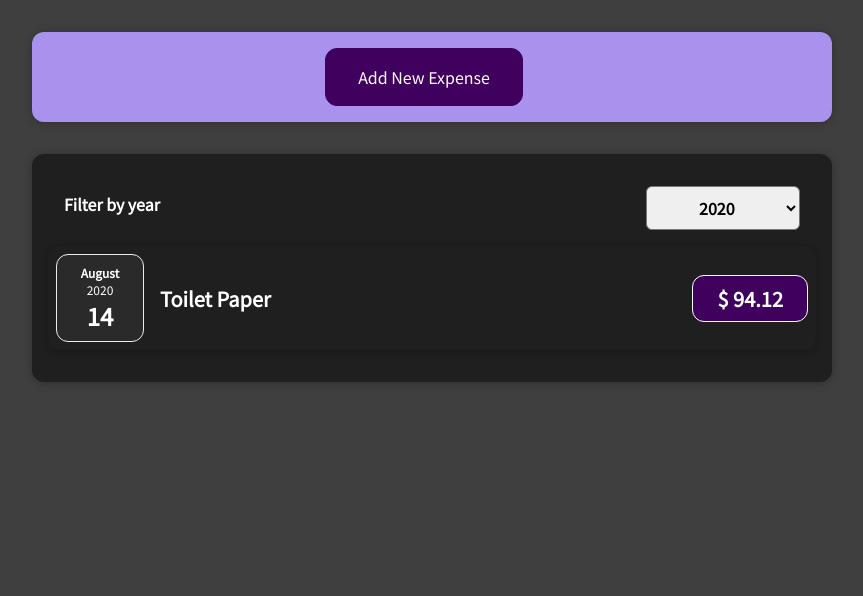
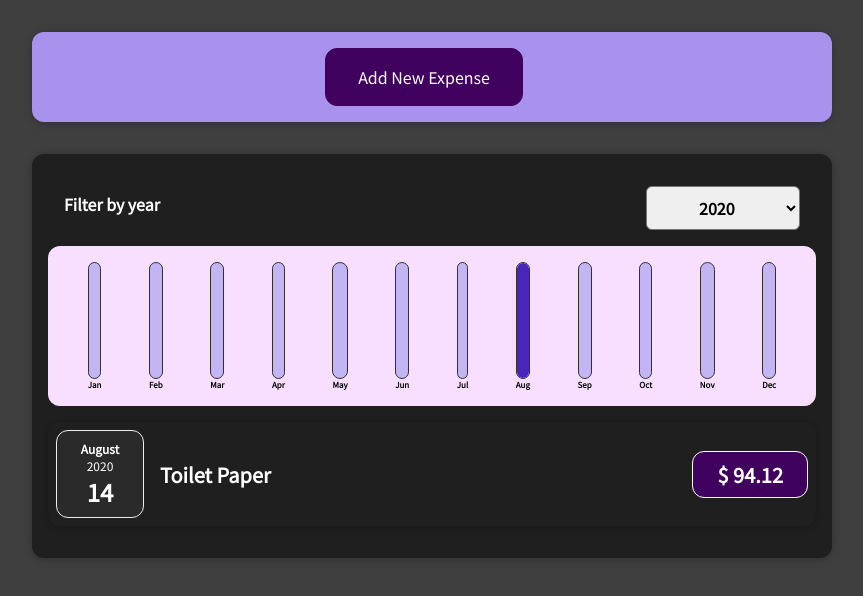
Before and after one commit to billy0402/react-complete-guide-expense, a React (Create React App) app: page / in a window 1280 px wide. Shown: the top 596 px of the page, without its empty margins (208-1071 px from the left). Built offline with nearby package versions, Linux system fonts and the light colour scheme.

Commit message:
feat(ExpensesChart): Outputting Lists & Conditional Content

```diff
--- /dev/null
+++ b/src/components/chart/Chart.tsx
@@ -0,0 +1,23 @@
+import ChartBar from '@components/chart/ChartBar';
+import { DataPoint } from '@models/dataPoint';
+
+type ChartProps = {
+  dataPoints: DataPoint[];
+};
+
+const Chart = ({ dataPoints }: ChartProps) => {
+  const pointMaximum = dataPoints.reduce(
+    (max, dataPoint) => (dataPoint.value > max ? dataPoint.value : max),
+    0,
+  );
+
+  return (
+    <div className='chart'>
+      {dataPoints.map((dataPoint) => (
+        <ChartBar key={dataPoint.label} {...dataPoint} max={pointMaximum} />
+      ))}
+    </div>
+  );
+};
+
+export default Chart;
--- /dev/null
+++ b/src/components/chart/ChartBar.tsx
@@ -0,0 +1,27 @@
+import { DataPoint } from '@models/dataPoint';
+
+type ChartBarProps = DataPoint & {
+  max: number;
+};
+
+const ChartBar = ({ label, value, max }: ChartBarProps) => {
+  let barFillHeight = '0%';
+  if (max > 0) {
+    const percentage = Math.round((value / max) * 100);
+    barFillHeight = `${percentage}%`;
+  }
+
+  return (
+    <div className='chart-bar'>
+      <div className='chart-bar__inner'>
+        <div
+          className='chart-bar__fill'
+          style={{ height: barFillHeight }}
+        ></div>
+      </div>
+      <div className='chart-bar__label'>{label}</div>
+    </div>
+  );
+};
+
+export default ChartBar;
--- a/src/components/expense/Expenses.tsx
+++ b/src/components/expense/Expenses.tsx
@@ -1,5 +1,6 @@
 import { useState } from 'react';
 
+import ExpensesChart from '@components/expense/ExpensesChart';
 import ExpenseFilter from '@components/expense/ExpensesFilter';
 import ExpenseList from '@components/expense/ExpenseList';
 import Card from '@components/ui/Card';
@@ -27,6 +28,7 @@ const Expenses = ({ expenses }: ExpensesProps) => {
           selectedYear={filteredYear}
           onChangeFilter={filterChangeHandler}
         />
+        <ExpensesChart expenses={filteredExpenses} />
         <ExpenseList expenses={filteredExpenses} />
       </Card>
     </>
--- /dev/null
+++ b/src/components/expense/ExpensesChart.tsx
@@ -0,0 +1,32 @@
+import Chart from '@components/chart/Chart';
+import { DataPoint } from '@models/dataPoint';
+import { Expense } from '@models/expense';
+
+type ExpensesChartProps = {
+  expenses: Expense[];
+};
+
+const ExpensesChart = ({ expenses }: ExpensesChartProps) => {
+  const dataPoints: DataPoint[] = [
+    { label: 'Jan', value: 0 },
+    { label: 'Feb', value: 0 },
+    { label: 'Mar', value: 0 },
+    { label: 'Apr', value: 0 },
+    { label: 'May', value: 0 },
+    { label: 'Jun', value: 0 },
+    { label: 'Jul', value: 0 },
+    { label: 'Aug', value: 0 },
+    { label: 'Sep', value: 0 },
+    { label: 'Oct', value: 0 },
+    { label: 'Nov', value: 0 },
+    { label: 'Dec', value: 0 },
+  ];
+  for (const expense of expenses) {
+    const expenseMonth = expense.date.getMonth();
+    dataPoints[expenseMonth].value += expense.amount;
+  }
+
+  return <Chart dataPoints={dataPoints} />;
+};
+
+export default ExpensesChart;
--- a/src/components/new-expense/ExpenseForm.tsx
+++ b/src/components/new-expense/ExpenseForm.tsx
@@ -44,7 +44,7 @@ const ExpenseForm = ({ onSaveExpense, onCancel }: ExpenseFormProps) => {
 
     const expense = {
       title,
-      amount: Number(amount),
+      amount: +amount,
       date: new Date(date),
     };
     onSaveExpense(expense);
--- /dev/null
+++ b/src/models/dataPoint.ts
@@ -0,0 +1,6 @@
+type DataPoint = {
+  label: string;
+  value: number;
+};
+
+export type { DataPoint };
--- /dev/null
+++ b/src/styles/component/_chart-bar.scss
@@ -0,0 +1,30 @@
+.chart-bar {
+  display: flex;
+  align-items: center;
+  flex-direction: column;
+  height: 100%;
+}
+
+.chart-bar__inner {
+  display: flex;
+  overflow: hidden;
+  flex-direction: column;
+  justify-content: flex-end;
+  width: 100%;
+  height: 100%;
+  border: 1px solid #313131;
+  border-radius: 12px;
+  background-color: #c3b4f3;
+}
+
+.chart-bar__fill {
+  width: 100%;
+  background-color: #4826b9;
+  transition: all 0.3s ease-out;
+}
+
+.chart-bar__label {
+  text-align: center;
+  font-weight: bold;
+  font-size: 0.5rem;
+}
--- /dev/null
+++ b/src/styles/component/_chart.scss
@@ -0,0 +1,9 @@
+.chart {
+  display: flex;
+  justify-content: space-around;
+  padding: 1rem;
+  height: 10rem;
+  border-radius: 12px;
+  background-color: #f8dfff;
+  text-align: center;
+}
--- a/src/styles/globals.scss
+++ b/src/styles/globals.scss
@@ -11,3 +11,5 @@
 @import 'component/expense-form';
 @import 'component/expenses-filter';
 @import 'component/expense-list';
+@import 'component/chart';
+@import 'component/chart-bar';
```
